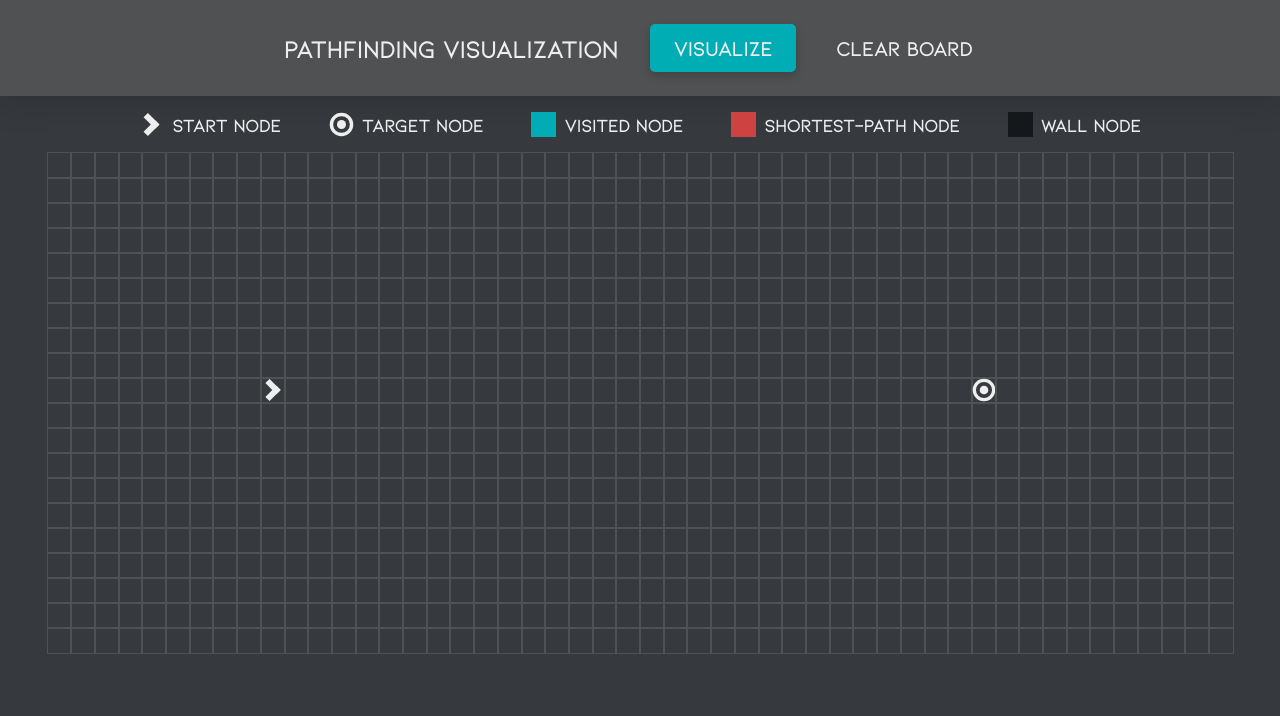
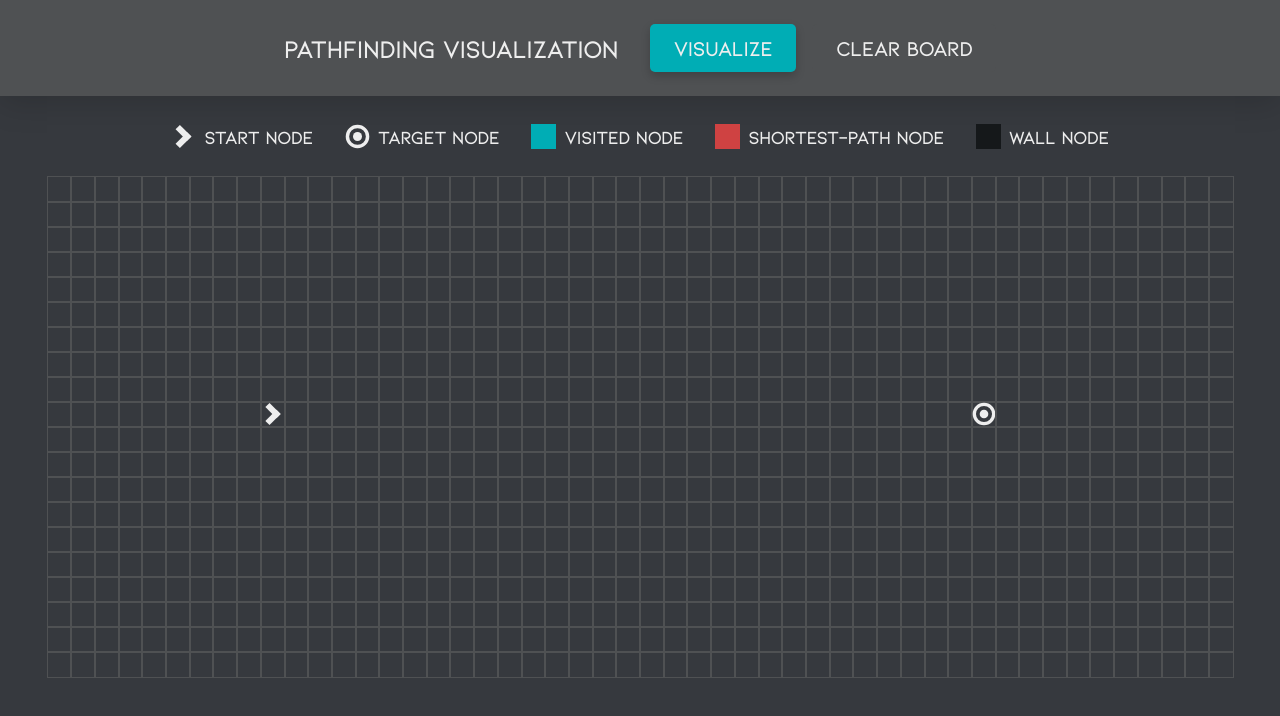
Before and after one commit to gitSuki/pathfinding-visualization, a Vue app: page / in a window 1280 px wide. Shown: the top 716 px of the page. Built offline with nearby package versions, Linux system fonts and the light colour scheme.

Commit message:
Add responsitivity to nav elements

```diff
--- a/src/components/GridDescription.vue
+++ b/src/components/GridDescription.vue
@@ -24,9 +24,9 @@ ul {
   display: flex;
   justify-content: center;
   align-items: center;
-  gap: 3rem;
+  flex-wrap: wrap;
   list-style-type: none;
-  margin: 1rem;
+  margin: 1.5rem 1rem;
 }
 
 li {
@@ -35,6 +35,7 @@ li {
   align-items: center;
   gap: 0.5rem;
   font-size: 1.1rem;
+  margin: 0.25rem 1rem;
   font-weight: bold;
   color: #eeeeee;
 }
--- a/src/components/NavBar.vue
+++ b/src/components/NavBar.vue
@@ -58,6 +58,7 @@ nav {
   display: flex;
   justify-content: center;
   align-items: center;
+  flex-wrap: wrap;
   padding-top: 1.5rem;
   padding-bottom: 1.5rem;
   gap: 1rem;
```
